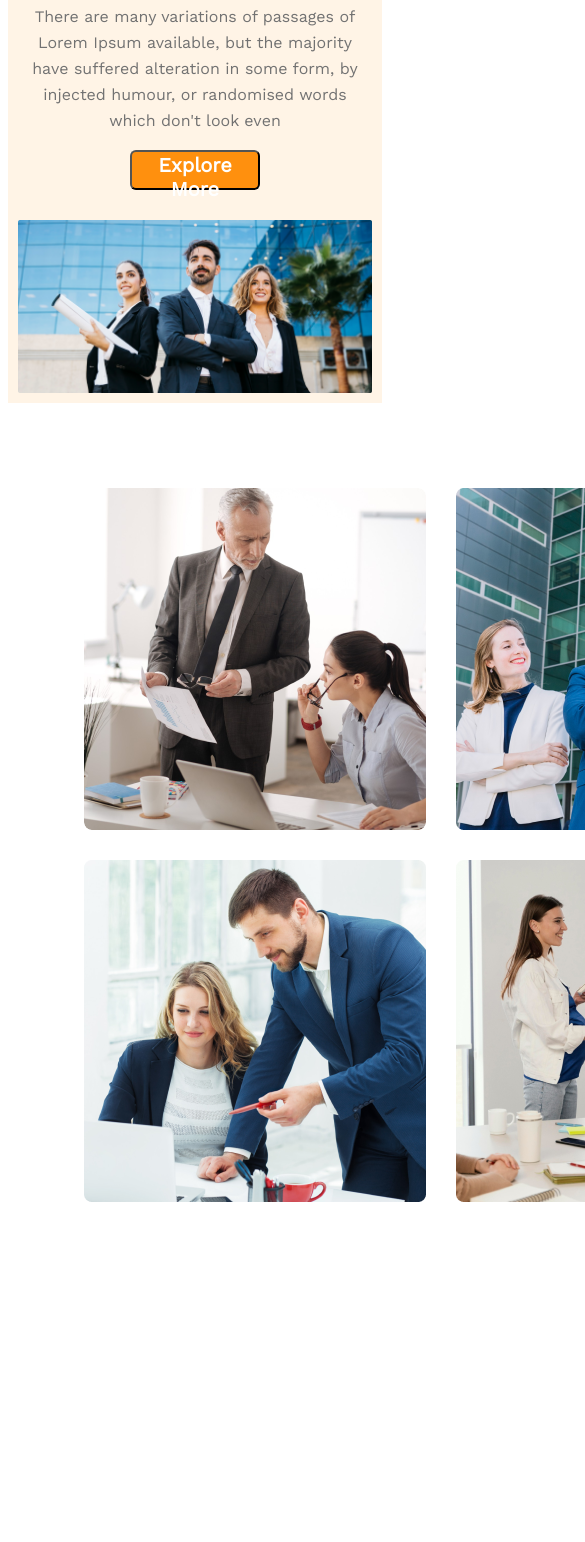
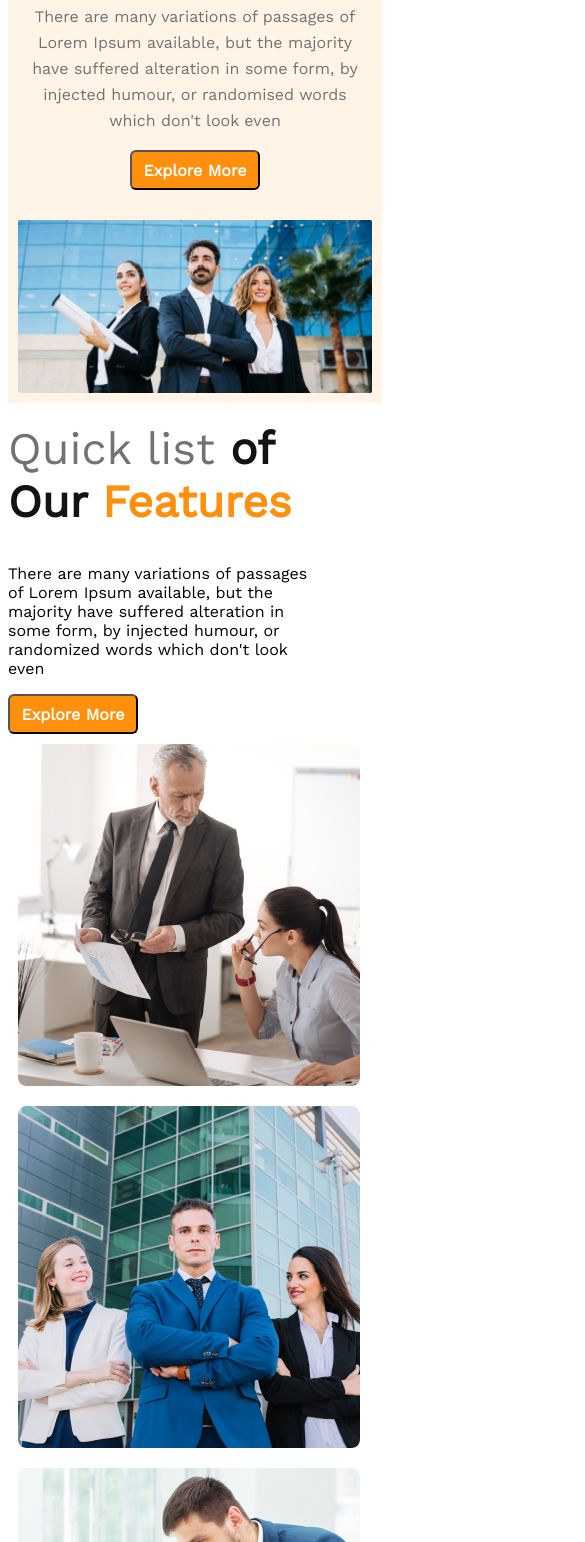
Before and after one commit to NaimulHasanEmon/G3-Architect-Website, a plain HTML site: page index.html in a window 390 px wide. Shown: the part 458-2000 px from the top of the page, 585 px wide, since content can reach past the window. Before the commit the page ends 1753 px from the top, so only its background shows below. Drawn offline with nearby package versions, Linux system fonts and the light colour scheme.

Commit message:
responsive main section feature

```diff
--- a/Styles/style.css
+++ b/Styles/style.css
@@ -100,9 +100,8 @@
     margin: 85px 76px;
 }
 
-.first {
+.first, .second, .third, .fourth {
     border-radius: 8px;
-    /* background: url(../images/team1.png), lightgray -85.564px 0px / 150.038% 100% no-repeat; */
 }
 
 .quick {
@@ -131,7 +130,9 @@
 }
 
 /* Responsive */
-
+.hide {
+    display: none;
+}
 /* Small Device */
 @media screen and (max-width:576px) {
     .header {
@@ -154,7 +155,19 @@
 
     .button-context {
         width: 130px;
+        font-size: 16px;
         height: 40px;
         border-radius: 6px;
     }
+
+    .feature {
+        flex-direction: column-reverse;
+        align-items: flex-start;
+    }
+
+    .features-images {
+        grid-template-columns: 12fr;
+        gap: 20px;
+        margin: 10px;
+    }
 }
--- a/index.html
+++ b/index.html
@@ -46,7 +46,7 @@
                 <img src="images/team1.png" alt="" class="first">
                 <img src="images/team2.png" alt="" class="second">
                 <img src="images/team3.png" alt="" class="third">
-                <img src="images/team4.png" alt="" class="forth">
+                <img src="images/team4.png" alt="" class="fourth">
             </div>
             <div class="features-content">
                 <h1 class="features-content-title"><span class="quick">Quick list</span><span class="of-our"> of Our</span><span class="features-text"> Features</span></h1>
```
